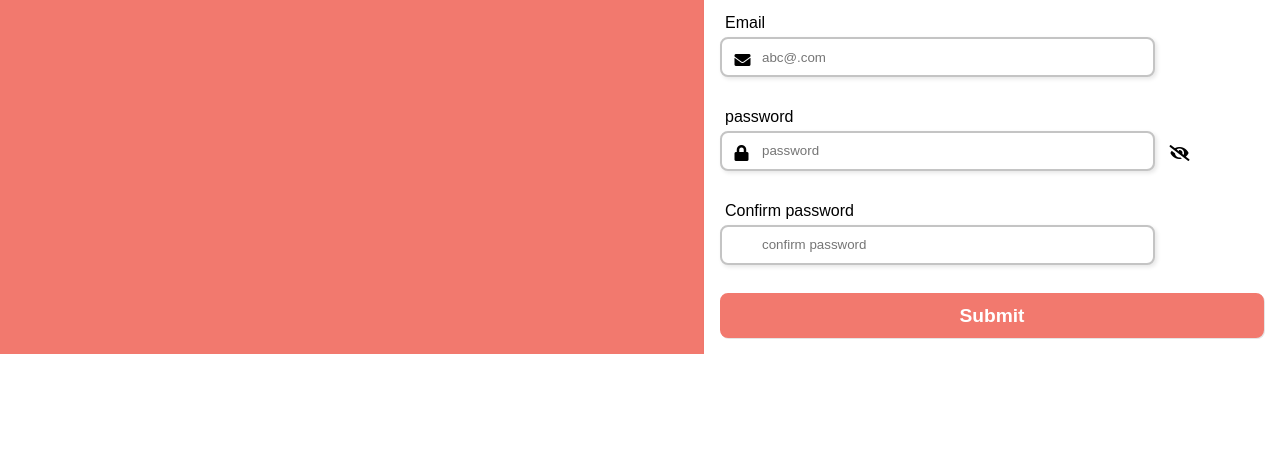
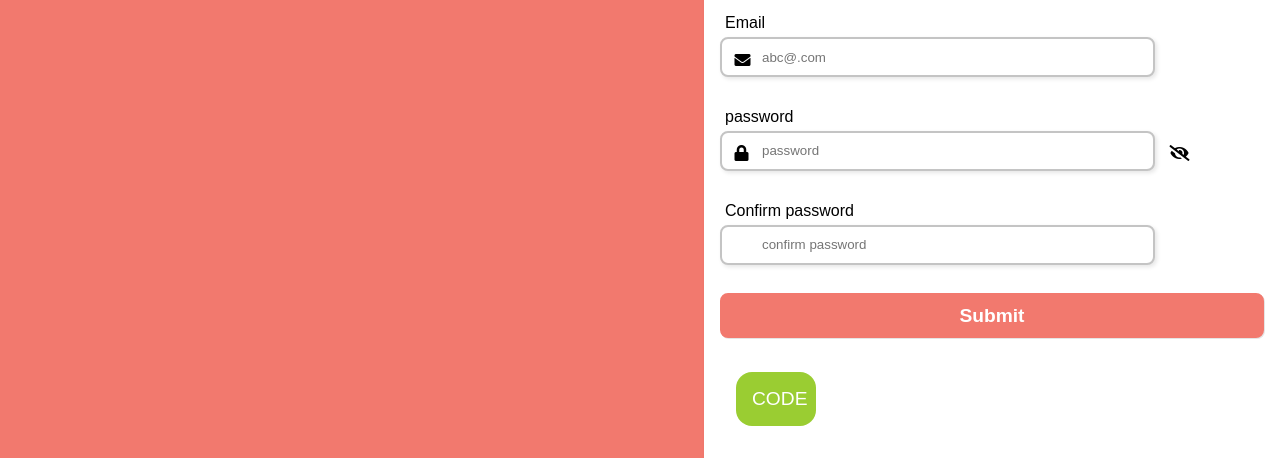
Before and after one commit to SilentCat24/Protfolio-FOrm, a plain HTML site: page index.html in a window 1280 px wide. Shown: the part 596-1054 px from the top of the page. Before the commit the page ends 950 px from the top, so only its background shows below. Drawn offline with Linux system fonts and the light colour scheme; a script that the page names is missing.

Commit message:
completed

```diff
--- a/Styles/style.css
+++ b/Styles/style.css
@@ -236,12 +236,20 @@ height:40px;
 
 
 }
+.code{
+  background-color: yellowgreen;
+  padding:1rem;
+  margin:1rem;
+  border-radius: 1rem;
+  color:white;
+  font-size: 1.2rem;
+  width:5rem;
+  text-align: center;
+
+}
 
 @media (max-width: 425px) {
   .form {
     padding: 20px;
   }
 }
-
-
-}
--- a/index.html
+++ b/index.html
@@ -91,7 +91,8 @@
 <button type='submit' id='submit'>Submit</button>
 
 
-
+<br/>
+<a href="https://github.com/SilentCat24/Protfolio-FOrm" class="code"  target="__/blank" alt="" >CODE</a>
 
 </form>
 
@@ -100,8 +101,7 @@
 <!-- form part end -->
 
 
-
-
+<!-- code part -->
 
 
 
```
